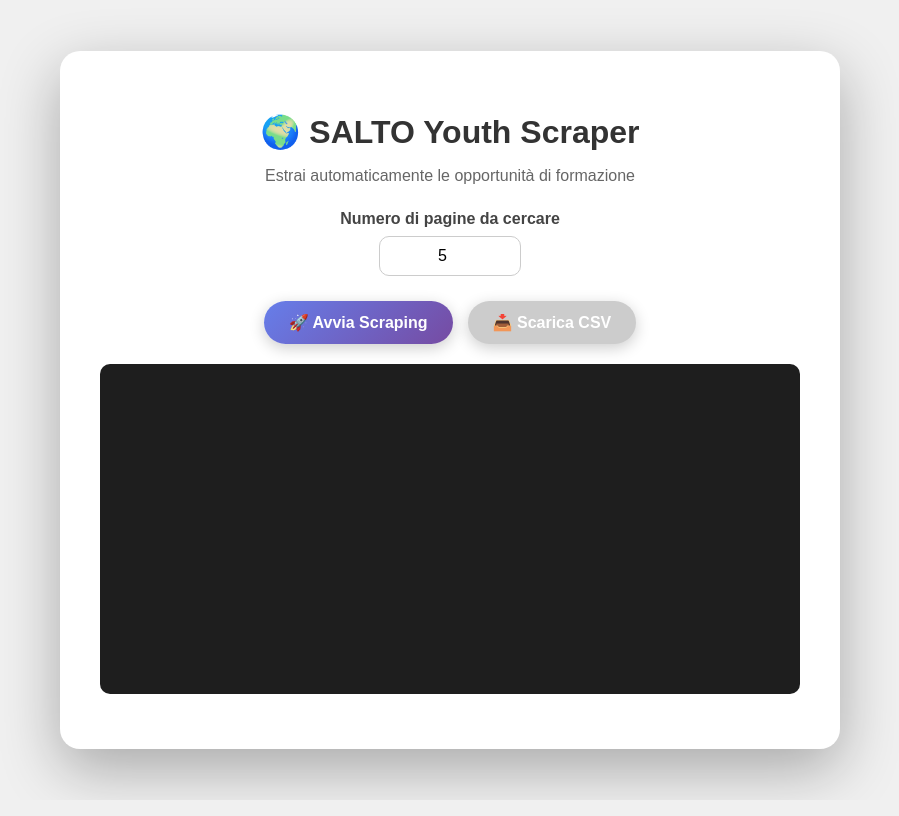
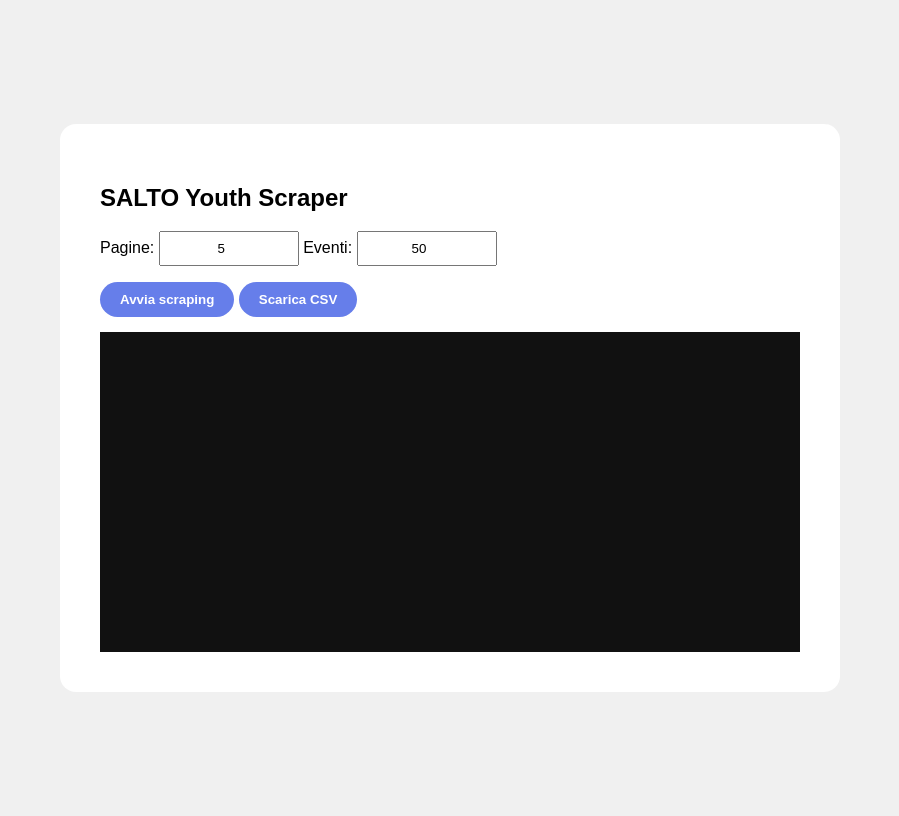
Before and after one commit to youreuropehub/salto-youth-events-scraper, a Python web app: template templates/index.html in a window 1280 px wide. Shown: the whole page, without its empty margins (190-1089 px from the left). Run offline with Jinja, Linux system fonts and the light colour scheme; the template is opened without the code that fills it, so the values that code supplies are empty; some libraries are stand-ins or nearby versions.

Commit message:
Update index.html

```diff
--- a/templates/index.html
+++ b/templates/index.html
@@ -2,83 +2,63 @@
 <html lang="it">
 <head>
 <meta charset="UTF-8">
-<meta name="viewport" content="width=device-width, initial-scale=1.0">
 <title>SALTO Youth Scraper</title>
 <script src="https://cdn.socket.io/4.5.4/socket.io.min.js"></script>
 <style>
-body{font-family:sans-serif;background:#f0f0f0;display:flex;justify-content:center;align-items:center;height:100vh;margin:0}
-.container{background:#fff;padding:40px;border-radius:20px;max-width:700px;width:100%;box-shadow:0 20px 60px rgba(0,0,0,0.3)}
-h1{text-align:center;margin-bottom:10px;color:#333}
-.subtitle{text-align:center;margin-bottom:25px;color:#666}
-.input-group{display:flex;flex-direction:column;align-items:center;margin-bottom:25px}
-.input-group label{font-weight:600;margin-bottom:8px;color:#444}
-.input-group input{width:120px;padding:10px;font-size:16px;border-radius:10px;border:1px solid #ccc;text-align:center}
-.button-group{display:flex;gap:15px;justify-content:center;margin-bottom:20px}
-button{background:linear-gradient(135deg,#667eea 0%,#764ba2 100%);color:#fff;border:none;padding:12px 25px;font-size:16px;border-radius:50px;cursor:pointer;font-weight:600;box-shadow:0 4px 15px rgba(0,0,0,0.2);transition:0.3s}
-button:disabled{background:#ccc;cursor:not-allowed}
-#log{background:#1e1e1e;color:#00ff00;padding:15px;border-radius:10px;height:300px;overflow-y:auto;font-family:'Courier New',monospace;font-size:13px;line-height:1.5}
-.log-entry{margin-bottom:4px;padding-left:10px;border-left:3px solid #667eea}
-.status{text-align:center;margin-top:15px;font-weight:600;color:#667eea}
+body{font-family:sans-serif;background:#f0f0f0;display:flex;justify-content:center;align-items:center;height:100vh}
+.container{background:#fff;padding:40px;border-radius:16px;width:700px}
+input{width:120px;padding:8px;text-align:center}
+button{padding:10px 20px;border-radius:30px;border:none;background:#667eea;color:#fff;font-weight:600}
+#log{background:#111;color:#0f0;height:300px;overflow:auto;padding:10px;margin-top:15px}
 </style>
 </head>
 <body>
+
 <div class="container">
-<h1>🌍 SALTO Youth Scraper</h1>
-<p class="subtitle">Estrai automaticamente le opportunità di formazione</p>
+<h2>SALTO Youth Scraper</h2>
 
-<div class="input-group">
-<label for="pages">Numero di pagine da cercare</label>
-<input type="number" id="pages" min="1" max="100" value="5">
-</div>
+<p>
+Pagine:
+<input id="pages" type="number" value="5" min="1">
+Eventi:
+<input id="events" type="number" value="50" min="1">
+</p>
 
-<div class="button-group">
-<button id="startBtn" onclick="startScraping()">🚀 Avvia Scraping</button>
-<button id="downloadBtn" onclick="downloadCSV()" disabled>📥 Scarica CSV</button>
-</div>
+<button onclick="start()">Avvia scraping</button>
+<button onclick="download()" id="dl" disabled>Scarica CSV</button>
 
 <div id="log"></div>
-<div class="status" id="status"></div>
 </div>
 
 <script>
 const socket = io();
-const logDiv = document.getElementById('log');
-const startBtn = document.getElementById('startBtn');
-const downloadBtn = document.getElementById('downloadBtn');
-const statusDiv = document.getElementById('status');
+const log = document.getElementById("log");
+const dl = document.getElementById("dl");
 
-function addLog(msg){
-    const entry=document.createElement('div');
-    entry.className='log-entry';
-    entry.textContent=`[${new Date().toLocaleTimeString()}] ${msg}`;
-    logDiv.appendChild(entry);
-    logDiv.scrollTop=logDiv.scrollHeight;
+function add(msg){
+  log.innerHTML += msg + "<br>";
+  log.scrollTop = log.scrollHeight;
 }
 
-function startScraping(){
-    const pages = parseInt(document.getElementById('pages').value)||1;
-    logDiv.innerHTML='';
-    startBtn.disabled=true;
-    downloadBtn.disabled=true;
-    statusDiv.textContent='⏳ Scraping in corso...';
-    addLog(`Avvio scraping su ${pages} pagine`);
-    socket.emit('start_scraping',{max_pages:pages});
+function start(){
+  log.innerHTML="";
+  dl.disabled=true;
+  socket.emit("start_scraping",{
+    max_pages: document.getElementById("pages").value,
+    max_events: document.getElementById("events").value
+  });
 }
 
-function downloadCSV(){
-    window.location.href='/download_csv';
-    addLog('Download CSV avviato!');
+function download(){
+  window.location="/download_csv";
 }
 
-socket.on('log', data=>addLog(data.message));
-socket.on('scraping_done', data=>{
-    startBtn.disabled=false;
-    downloadBtn.disabled=false;
-    statusDiv.textContent=`✅ Completato! ${data.count} eventi trovati`;
-    addLog(`Scraping completato! Totale: ${data.count} eventi`);
+socket.on("log", d => add(d.message));
+socket.on("scraping_done", d => {
+  add("Completato: "+d.count+" eventi");
+  dl.disabled=false;
 });
-socket.on('connect',()=>addLog('✓ Connesso al server'));
-socket.on('disconnect',()=>addLog('✗ Disconnesso dal server'));
 </script>
+
 </body>
 </html>
```
